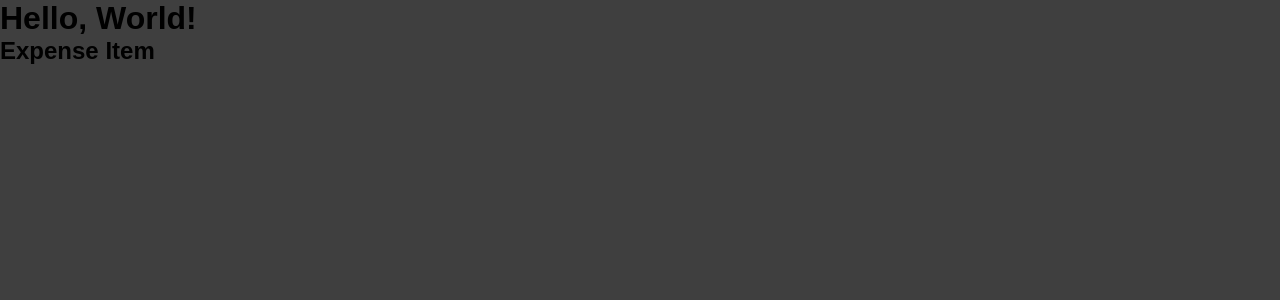
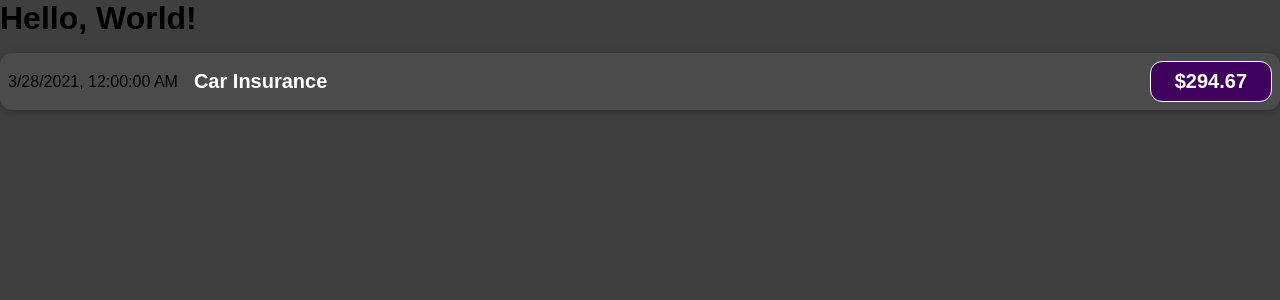
Before and after one commit to jamezaguiar/react-complete-guide, a React (Create React App) app: page / in a window 1280 px wide. Shown: the top 300 px of the page. Built offline with nearby package versions, Linux system fonts and the light colour scheme.

Commit message:
CSS and JSX expressions

```diff
--- /dev/null
+++ b/src/components/ExpenseItem.css
@@ -0,0 +1,56 @@
+.expense-item {
+  display: flex;
+  justify-content: space-between;
+  align-items: center;
+  box-shadow: 0 2px 8px rgba(0, 0, 0, 0.25);
+  padding: 0.5rem;
+  margin: 1rem 0;
+  border-radius: 12px;
+  background-color: #4b4b4b;
+}
+
+.expense-item__description {
+  display: flex;
+  flex-direction: column;
+  gap: 1rem;
+  align-items: flex-end;
+  flex-flow: column-reverse;
+  justify-content: flex-start;
+  flex: 1;
+}
+
+.expense-item h2 {
+  color: #3a3a3a;
+  font-size: 1rem;
+  flex: 1;
+  margin: 0 1rem;
+  color: white;
+}
+
+.expense-item__price {
+  font-size: 1rem;
+  font-weight: bold;
+  color: white;
+  background-color: #40005d;
+  border: 1px solid white;
+  padding: 0.5rem;
+  border-radius: 12px;
+}
+
+@media (min-width: 580px) {
+  .expense-item__description {
+    flex-direction: row;
+    align-items: center;
+    justify-content: flex-start;
+    flex: 1;
+  }
+
+  .expense-item__description h2 {
+    font-size: 1.25rem;
+  }
+
+  .expense-item__price {
+    font-size: 1.25rem;
+    padding: 0.5rem 1.5rem;
+  }
+}
--- a/src/components/ExpenseItem.js
+++ b/src/components/ExpenseItem.js
@@ -1,7 +1,19 @@
+import './ExpenseItem.css';
+
 const ExpenseItem = () => {
+  const expense = {
+    date: new Date(2021, 2, 28),
+    title: 'Car Insurance',
+    amount: 294.67,
+  };
+
   return (
     <div className="expense-item">
-      <h2>Expense Item</h2>
+      <div>{expense.date.toLocaleString('en-US')}</div>
+      <div className="expense-item__description">
+        <h2>{expense.title}</h2>
+        <div className="expense-item__price">${expense.amount}</div>
+      </div>
     </div>
   );
 };
```
